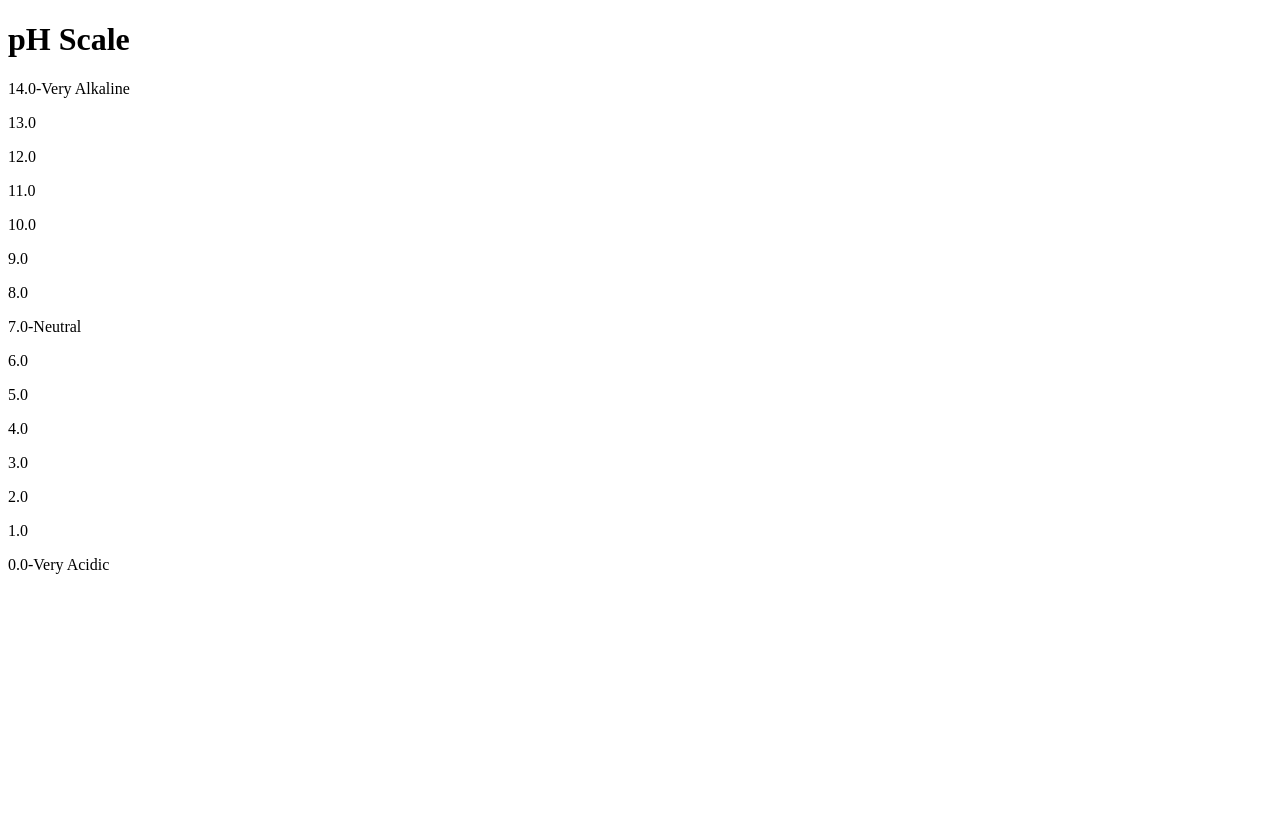
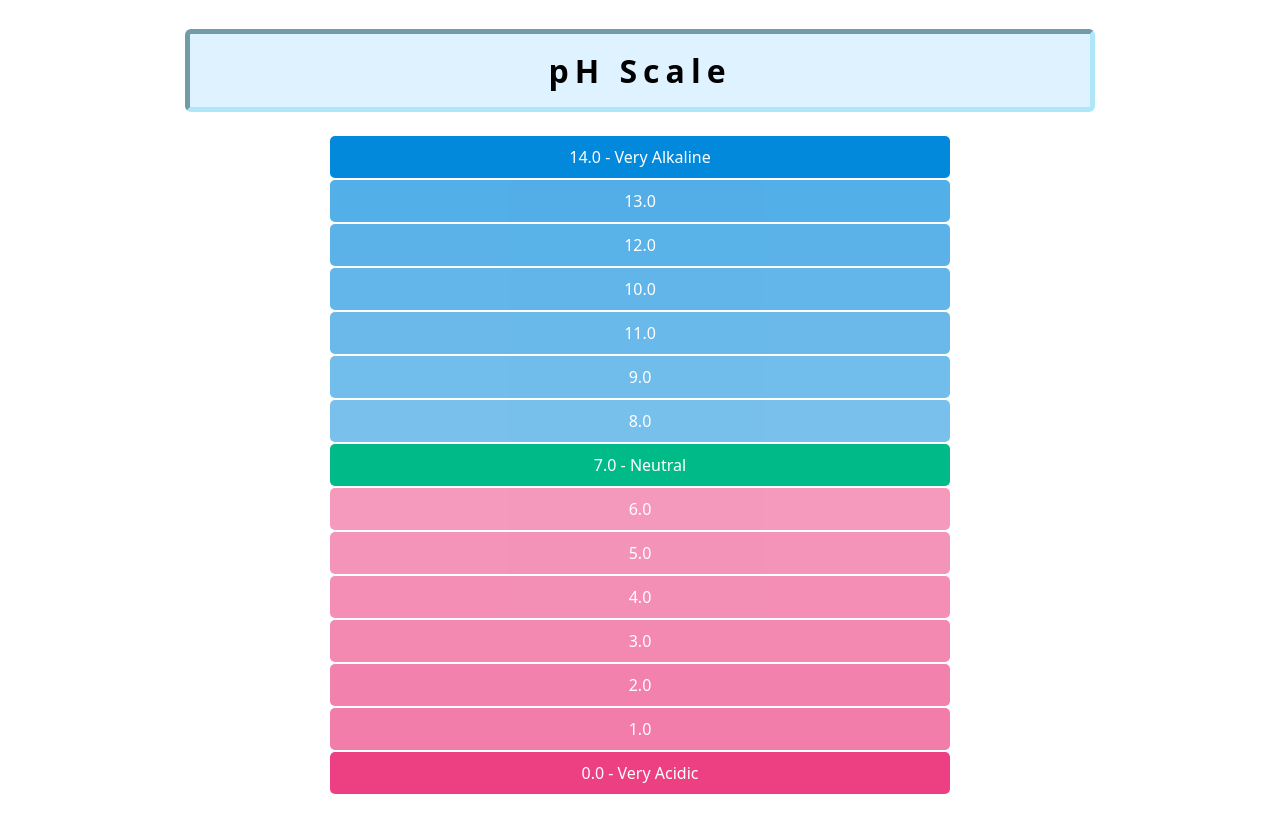
Before and after one commit to Huzaima007/Saylani-Assignment-5, a plain HTML site: page index.html in a window 1280 px wide. Drawn offline with Linux system fonts and the light colour scheme.

Commit message:
Update index.html

```diff
--- a/index.html
+++ b/index.html
@@ -3,30 +3,32 @@
   <head>
     <meta charset="UTF-8" />
     <meta name="viewport" content="width=device-width, initial-scale=1.0" />
-    <title>Assignment05</title>
-    <link rel="stylesheet" href="./style.css" />
+    <title>Assignment 5</title>
+    <link rel="stylesheet" href="./index.css" />
   </head>
   <body>
-    <div class="pH-container">
+    <div class="ph-container">
       <div>
         <h1>pH Scale</h1>
       </div>
-      <div class="pH-section1">
-        <p>14.0-Very Alkaline</p>
-        <p>13.0</p>
-        <p>12.0</p>
-        <p>11.0</p>
-        <p>10.0</p>
-        <p>9.0</p>
-        <p>8.0</p>
-        <p>7.0-Neutral</p>
-        <p>6.0</p>
-        <p>5.0</p>
-        <p>4.0</p>
-        <p>3.0</p>
-        <p>2.0</p>
-        <p>1.0</p>
-        <p>0.0-Very Acidic</p>
+      <div>
+        <ul class="ph-list">
+          <li class="group-1">14.0 - Very Alkaline</li>
+          <li class="group-1">13.0</li>
+          <li class="group-1">12.0</li>
+          <li class="group-1">10.0</li>
+          <li class="group-1">11.0</li>
+          <li class="group-1">9.0</li>
+          <li class="group-1">8.0</li>
+          <li class="group-2">7.0 - Neutral</li>
+          <li class="group-3">6.0</li>
+          <li class="group-3">5.0</li>
+          <li class="group-3">4.0</li>
+          <li class="group-3">3.0</li>
+          <li class="group-3">2.0</li>
+          <li class="group-3">1.0</li>
+          <li class="group-3">0.0 - Very Acidic</li>
+        </ul>
       </div>
     </div>
   </body>
```
